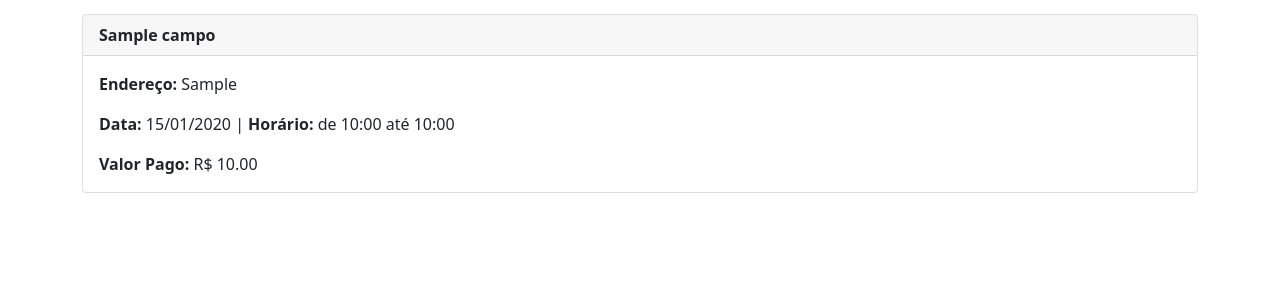
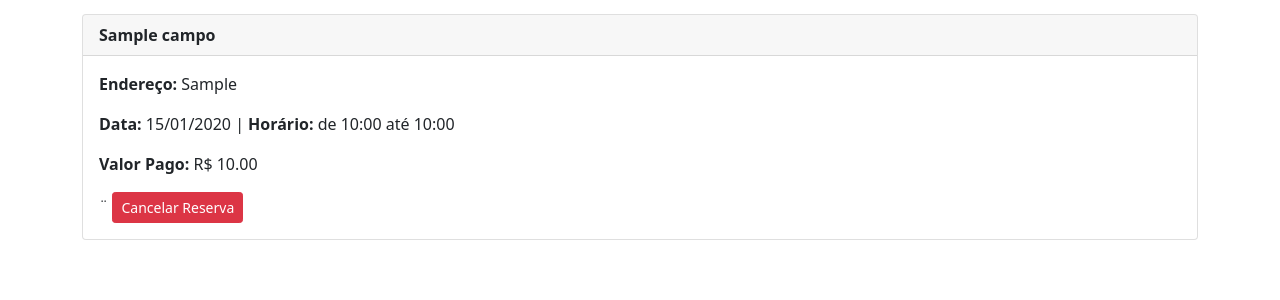
Before and after one commit to lfslDEV/Aluguel-de-Campos, a Django app: page /minhas_reservas/ in a window 1280 px wide. Shown: the part 186-486 px from the top of the page. Run offline with Django 5.2, Linux system fonts and the light colour scheme; a user stored in the database is signed in; tables that the repository leaves empty hold one stand-in row (values such as "Sample post").

Commit message:
Adiciona funcionalidade de cancelar reserva, permitindo que usuários logados cancelem suas reservas

```diff
--- a/core/urls.py
+++ b/core/urls.py
@@ -1,9 +1,10 @@
 from django.urls import path
-from .views import busca_campos, solicitar_reserva, minhas_reservas
+from .views import busca_campos, solicitar_reserva, minhas_reservas, cancelar_reserva
 
 
 urlpatterns = [
     path('', busca_campos, name='busca_campos'),
     path('reserva/<int:campo_id>/', solicitar_reserva, name='solicitar_reserva'),
     path('minhas_reservas/', minhas_reservas, name='minhas_reservas'),
+    path('cancelar_reserva/<int:reserva_id>/', cancelar_reserva, name='cancelar_reserva'),
 ]
--- a/core/views.py
+++ b/core/views.py
@@ -67,3 +67,18 @@ def minhas_reservas(request):
         'reservas': reservas
     }
     return render(request, 'core/minhas_reservas.html', context)
+
+@login_required
+def cancelar_reserva(request, reserva_id):
+    reserva = get_object_or_404(Reserva, id=reserva_id)
+
+    if reserva.usuario != request.user:
+        messages.error(request, "Você não tem permissão para canelar esta reserva.")
+        return redirect('minhas_reservas')
+
+    if request.method == 'POST':
+        reserva.delete()
+        messages.success(request, "Sua reserva foi cancelada com sucesso.")
+        return redirect('minhas_reservas')
+
+    return redirect('minhas_reservas')
--- a/templates/core/minhas_reservas.html
+++ b/templates/core/minhas_reservas.html
@@ -35,8 +35,10 @@
                         </p>
                         <p class="card-text"><strong>Valor Pago:</strong> R$ {{ reserva.valor_total }}</p>
 
-                        <!-- Futuramente, aqui poderia ter um botão para cancelar -->
-                        <!-- <a href="#" class="btn btn-sm btn-danger">Cancelar Reserva</a> -->
+                        <form method="POST" action="{% url 'cancelar_reserva' reserva.id %}" onsubmit="return confirm('Tem certeza que deseja cancelar esta reserva?');">
+                            {% csrf_token %}¨
+                            <button type="submit" class="btn btn-sm btn-danger">Cancelar Reserva</button>
+                        </form>
                     </div>
                 </div>
             {% endfor %}
```
